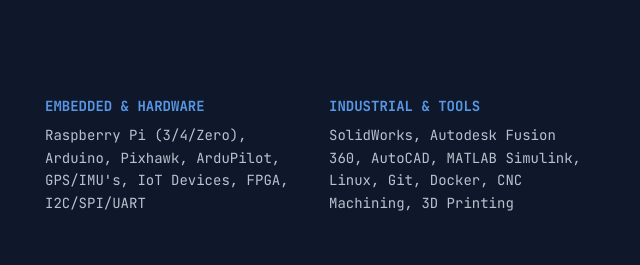
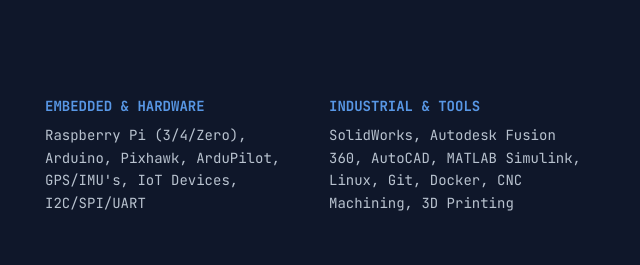
Before and after one commit to Xevoltz02/Xevoltz02.github.io, a plain HTML site: page index.html in a window 1280 px wide. Shown: the part 1140-1405 px from the top of the page, 611-1251 px from the left. Drawn offline with nearby package versions, Linux system fonts and the light colour scheme.

Commit message:
Update index.html

```diff
--- a/index.html
+++ b/index.html
@@ -274,7 +274,7 @@
             skills: [
                 { cat: "LANGUAGES", items: "PYTHON, C++, C, MATLAB, CUDA, BASH" },
                 { cat: "ROBOTICS & AI", items: "ROS 2, SLAM, OpenCV, PID, Kalman Filters, MoveIt, NAV2" },
-                { cat: "EMBEDDED & HARDWARE", items: "Raspberry Pi (3/4/Zero), Arduino, Pixhawk, ArduPilot, GPS/IMU's, IoT Devices, FPGA, I2C/SPI/UART" },
+                { cat: "EMBEDDED & HARDWARE", items: "Raspberry Pi (3/4/Zero), Arduino, Pixhawk, ArduPilot, GPS/IMU's, IoT Devices, I2C/SPI/UART" },
                 { cat: "INDUSTRIAL & TOOLS", items: "SolidWorks, Autodesk Fusion 360, AutoCAD, MATLAB Simulink, Linux, Git, Docker, CNC Machining, 3D Printing" }
             ],
             experience: [
```
